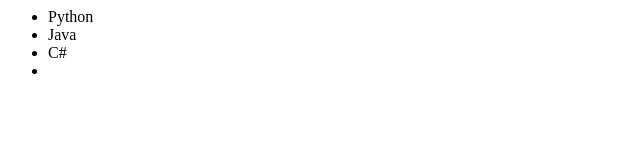
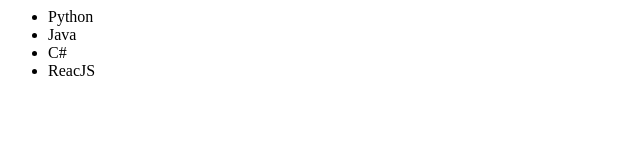
Before and after one commit to Mn37118/Test, a plain HTML site: page index.html in a window 1280 px wide. Shown: the full height of the page, 0-640 px from the left. Drawn offline with Linux system fonts and the light colour scheme.

Commit message:
Add ReacJs

```diff
--- a/index.html
+++ b/index.html
@@ -2,5 +2,5 @@
 	<li>Python</li>
 	<li>Java</li>
 	<li>C#</li>
-	<li></li>
+	<li>ReacJS</li>
 </ul>
```
